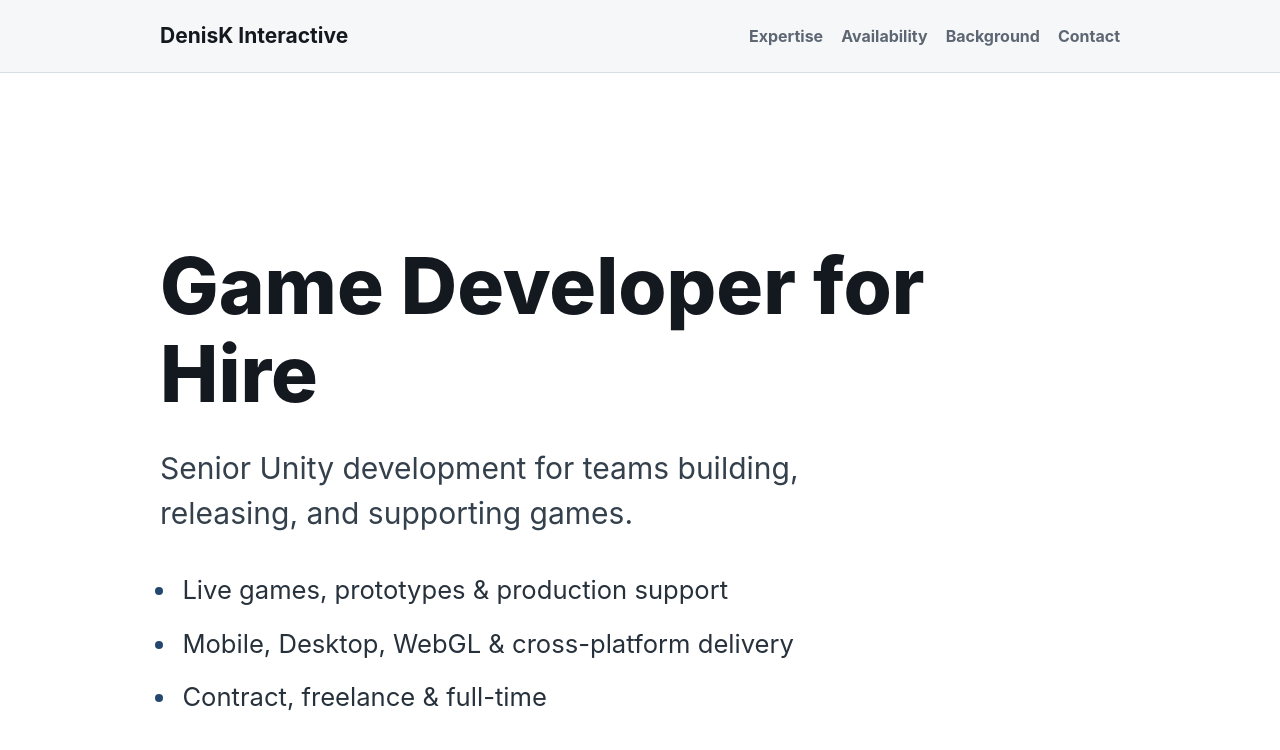
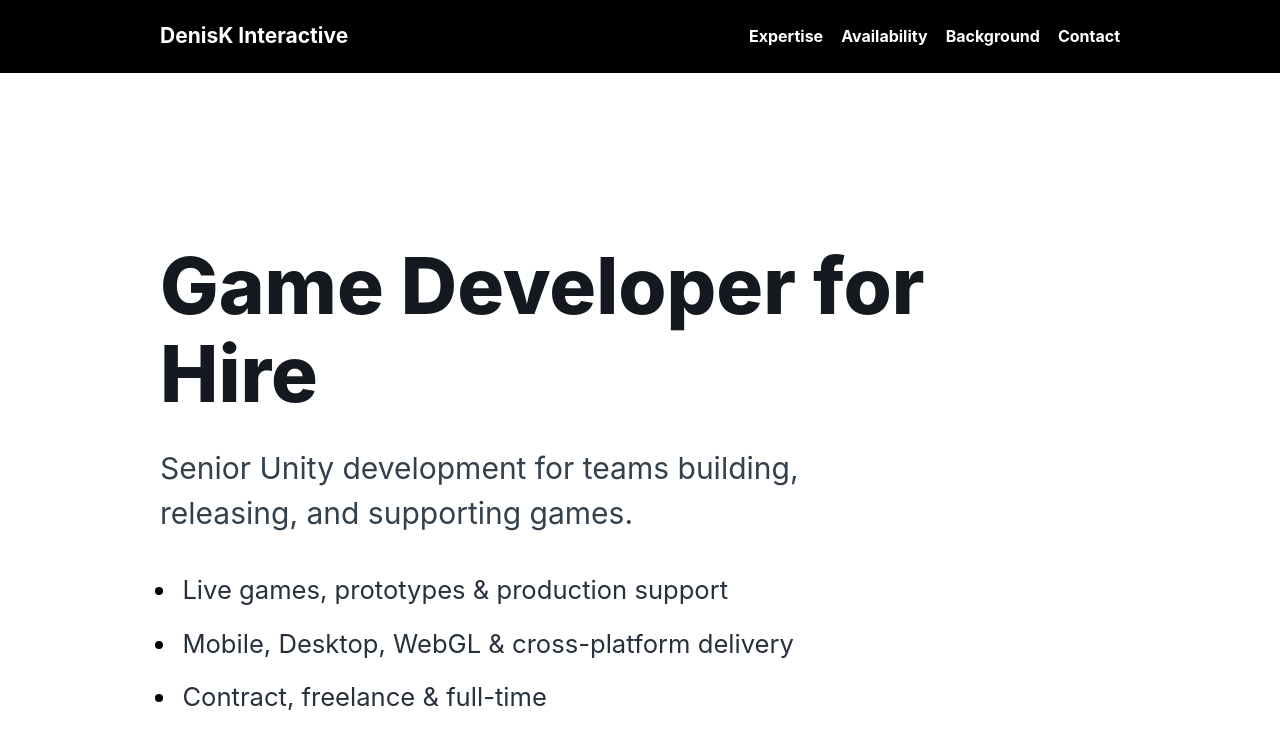
Before and after one commit to JokerDen/denisk, a Jekyll site: the page built from index.md, in a window 1280 px wide and 900 px high. Shown: the top 750 px of the window. Built offline with Jekyll 4.4.1, drawn with Linux system fonts in a browser that asks for light colours; some of the changed text lies outside the part shown.

Commit message:
change colors

```diff
--- a/assets/css/site.css
+++ b/assets/css/site.css
@@ -5,7 +5,7 @@
   --ink: #14181f;
   --muted: #5d6773;
   --line: #d7dde4;
-  --accent: #24476f;
+  --accent: #000000;
   --max-width: 960px;
   --header-height: 72px;
 }
@@ -35,11 +35,11 @@ a {
 }
 
 a:hover {
-  color: #172f4c;
+  color: #2b2b2b;
 }
 
 a:focus-visible {
-  outline: 3px solid rgba(36, 71, 111, 0.3);
+  outline: 3px solid rgba(0, 0, 0, 0.32);
   outline-offset: 3px;
 }
 
@@ -52,8 +52,8 @@ a:focus-visible {
   position: sticky;
   top: 0;
   z-index: 10;
-  border-bottom: 1px solid var(--line);
-  background: rgba(246, 247, 249, 0.92);
+  border-bottom: 1px solid #000000;
+  background: #000000;
   backdrop-filter: blur(12px);
 }
 
@@ -66,7 +66,7 @@ a:focus-visible {
 }
 
 .site-title {
-  color: var(--ink);
+  color: #ffffff;
   font-size: 21px;
   font-weight: 750;
   text-decoration: none;
@@ -81,12 +81,17 @@ nav {
 }
 
 nav a {
-  color: var(--muted);
+  color: #ffffff;
   text-decoration: none;
 }
 
+.site-header a:hover,
 nav a:hover {
-  color: var(--ink);
+  color: #ffffff;
+}
+
+.site-header a:focus-visible {
+  outline-color: rgba(255, 255, 255, 0.72);
 }
 
 .content {
@@ -271,7 +276,7 @@ strong {
 
 .cta-link:hover {
   color: #ffffff;
-  background: #172f4c;
+  background: #2b2b2b;
 }
 
 .site-footer {
--- a/index.md
+++ b/index.md
@@ -74,7 +74,7 @@ description: Senior Unity development for teams building, releasing, and support
   <div class="section-inner">
     <h2>Contact</h2>
     <p>Send a short message to discuss the project, role, scope, availability, and pricing.</p>
-    <p><a class="cta-link" href="mailto:contact@denisk.io">Start the conversation</a></p>
+    <p><a class="cta-link" href="mailto:contact@denisk.io">Get in touch</a></p>
     <p>Email: <a href="mailto:contact@denisk.io">contact@denisk.io</a></p>
   </div>
 </section>
```
